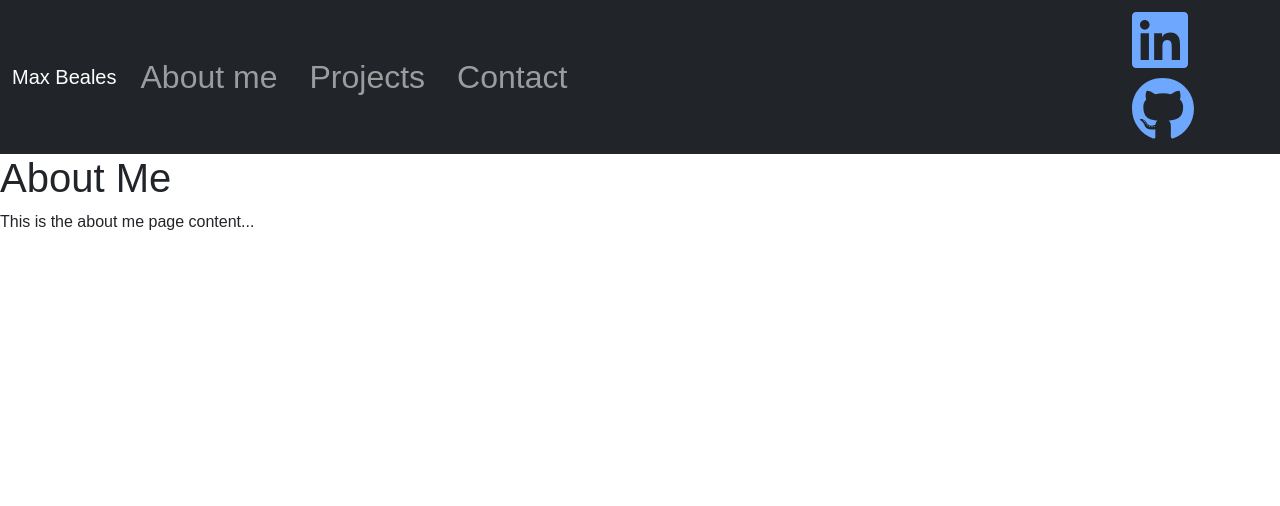
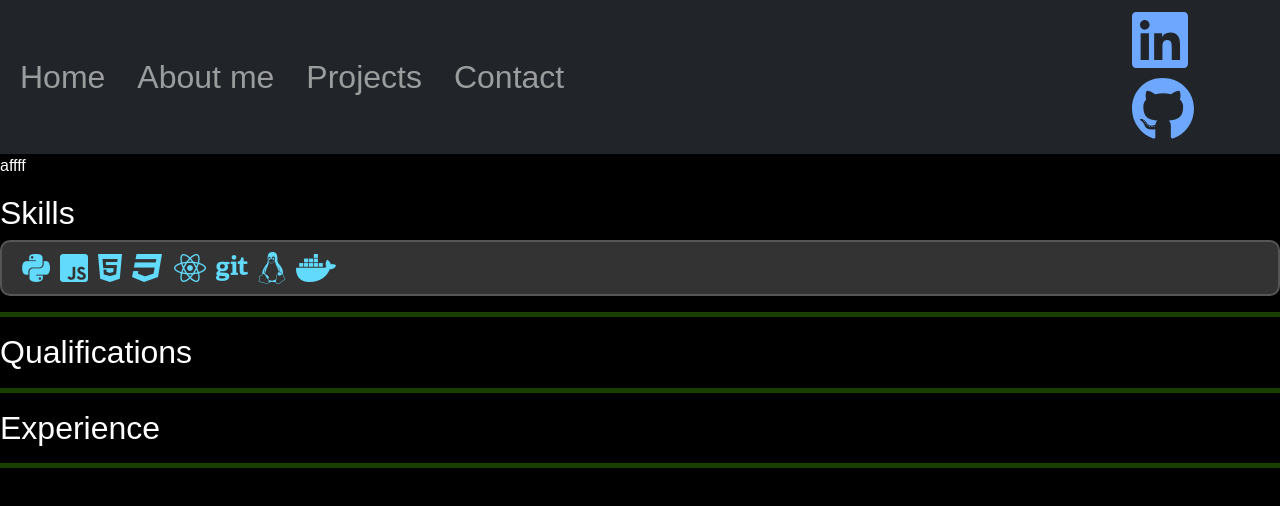
Before and after one commit to Beatles-without-tea/portfolio2, a React (Create React App) app in the folder portfolio-frontend/: page /about in a window 1280 px wide. Shown: the top 506 px of the page. Built offline with nearby package versions, Linux system fonts and the light colour scheme.

Commit message:
added some icons to about

```diff
--- a/portfolio-frontend/public/index.html
+++ b/portfolio-frontend/public/index.html
@@ -5,6 +5,7 @@
     <meta name="viewport" content="width=device-width, initial-scale=1">
     <link rel="shortcut icon" href="%PUBLIC_URL%/favicon.ico">
     <link rel="stylesheet" href="https://fonts.googleapis.com/css2?family=Space+Mono:ital,wght@0,400;0,700;1,400;1,700&display=swap">
+    <link rel="stylesheet" href="https://cdnjs.cloudflare.com/ajax/libs/font-awesome/5.15.4/css/all.min.css">
 
     <!--
       Notice the use of %PUBLIC_URL% in the tag above.
--- /dev/null
+++ b/portfolio-frontend/src/About.css
@@ -0,0 +1,24 @@
+.aboutpage {
+    background-color: black;
+    color: white;
+    height: 100vh;
+    display: block;
+    align-items: center;
+    justify-content: center;
+    margin:0px;
+}
+
+.tech-rectangle {
+    display: flex;
+    align-items: center;
+    padding: 10px 20px;
+    background-color: #333;  /* Dark background */
+    border: 2px solid #555;  /* Slight border for style */
+    border-radius: 10px;     /* Rounded corners */
+    box-shadow: 0 0 10px rgba(0, 0, 0, 0.2);  /* Drop shadow for depth */
+    gap: 10px;               /* Spacing between icons */
+}
+
+.tech-rectangle i {
+    color: #61dafb;   /* Color of the icons, change as desired */
+}
--- a/portfolio-frontend/src/components/AboutMe.js
+++ b/portfolio-frontend/src/components/AboutMe.js
@@ -1,10 +1,69 @@
-import React from 'react';
+import React, { useEffect, useRef } from 'react';
+import '../About.css';
+
+const ColoredLine = ({ color }) => (
+    <hr
+        style={{
+            color: color,
+            backgroundColor: color,
+            height: 5
+        }}
+    />
+);
 
 function AboutMe() {
+    // const textRef = useRef(null);
+    // const imageRef = useRef(null);
+
+    // useEffect(() => {
+    //     // Add the sliding effect after the component mounts
+    //     if (textRef.current) {
+    //         textRef.current.classList.add('slide-in-text');
+    //     }
+    //     if (imageRef.current) {
+    //         imageRef.current.classList.add('slide-in-image');
+    //     }
+    // }, []);
+
     return (
-        <div>
-            <h1>About Me</h1>
-            <p>This is the about me page content...</p>
+        <div className='aboutpage'>
+            {/* <h1>Max Beales <br/>
+                MSc <span style={{color:'#66FF00'}}>Computer Science </span>
+                graduate <br/>
+                <span style={{color:'#66FF00'}}>Data</span> Enthusiast */}
+            {/* </h1>
+
+            <img src="/images/home_image.png" alt="Descriptive Alt Text" /> */}
+            <p>affff</p>
+
+            <h2>Skills</h2>
+            <div class="tech-rectangle">
+            <i class="fab fa-python fa-2x"></i>
+            <i class="fab fa-js-square fa-2x"></i>
+            <i class="fab fa-html5 fa-2x"></i>
+            <i class="fab fa-css3 fa-2x"></i>
+
+            <i class="fab fa-react fa-2x"></i>
+
+
+            <i class="fab fa-git fa-2x"></i>
+            <i class="fab fa-linux fa-2x"></i>
+            <i class="fab fa-docker fa-2x"></i>
+
+
+
+
+
+            </div>
+
+            <ColoredLine color="#66FF00" />
+            <h2>Qualifications</h2>
+            <ColoredLine color="#66FF00" />
+
+            <h2>Experience</h2>
+
+            <ColoredLine color="#66FF00" />
+
         </div>
     );
 }
--- a/portfolio-frontend/src/components/NavigationBar.js
+++ b/portfolio-frontend/src/components/NavigationBar.js
@@ -10,9 +10,11 @@ function CustomNavigationBar() {
       <>
         <Navbar bg="dark" data-bs-theme="dark" className="d-flex justify-content-between">
           <Container className="custom-nav-left">
-            <Navbar.Brand href="/home">Max Beales</Navbar.Brand>
+            {/* <Navbar.Brand href="/home">Max Beales</Navbar.Brand> */}
             <Nav className="me-auto">
              {/* <Nav.Link href="/home"></Nav.Link> */}
+             <Nav.Link href="/home">Home</Nav.Link>
+
               <Nav.Link href="/about">About me</Nav.Link>
               <Nav.Link href="/projects">Projects</Nav.Link>
               <Nav.Link href="/contact">Contact</Nav.Link>
```
